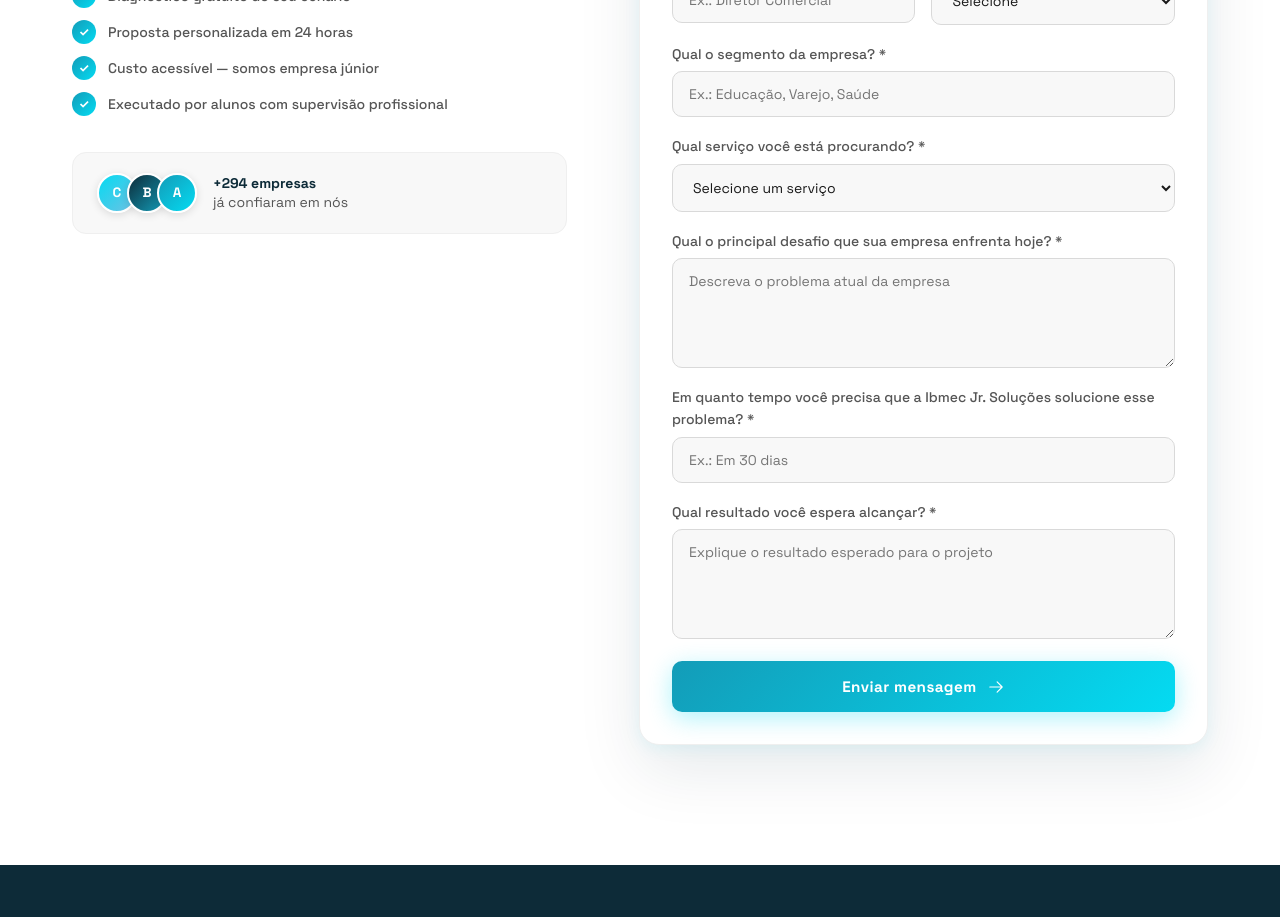
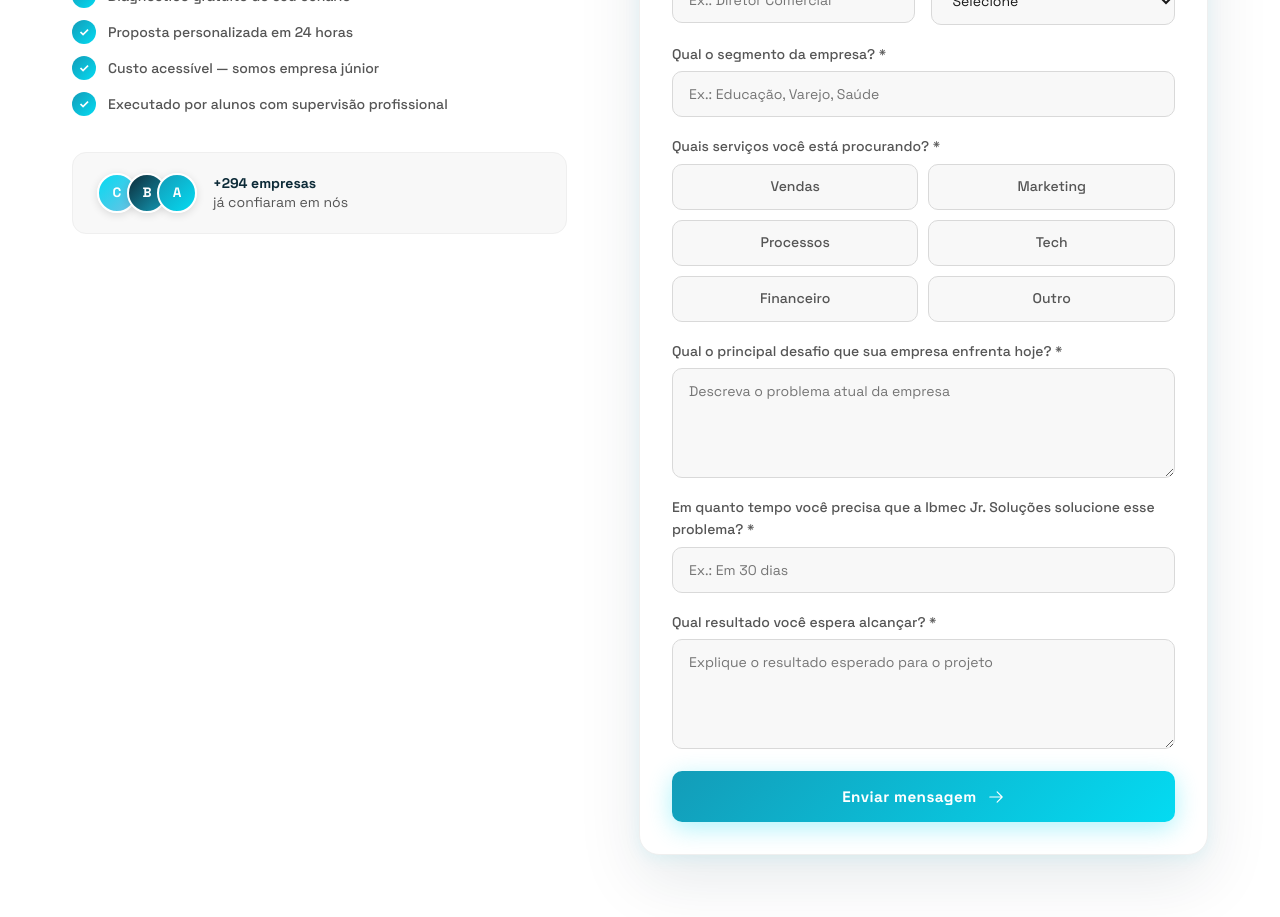
Before and after one commit to ibmecjrsolucoes/siteibmec, a React (Vite) app in the folder site/: page /contato in a window 1280 px wide. Shown: the part 2160-3077 px from the top of the page. Built offline with nearby package versions, Linux system fonts and the light colour scheme; a web font is replaced by a local one.

Commit message:
correção em todos os formularios para que a seleção de serviços aceite respostas multiplas

```diff
--- a/site/src/components/Contact.tsx
+++ b/site/src/components/Contact.tsx
@@ -9,7 +9,7 @@ interface FormData {
   cargo: string;
   funcionarios: string;
   segmento: string;
-  servico: string;
+  servico: string[];
   servicoOutro: string;
   desafioPrincipal: string;
   prazoSolucao: string;
@@ -23,7 +23,7 @@ const INITIAL_FORM: FormData = {
   cargo: '',
   funcionarios: '',
   segmento: '',
-  servico: '',
+  servico: [],
   servicoOutro: '',
   desafioPrincipal: '',
   prazoSolucao: '',
@@ -31,6 +31,7 @@ const INITIAL_FORM: FormData = {
 };
 
 const WHATSAPP_NUMBER = '5522988329121';
+const SERVICE_OPTIONS = ['Vendas', 'Marketing', 'Processos', 'Tech', 'Financeiro', 'Outro'] as const;
 
 export default function Contact() {
   const { ref, isVisible } = useScrollAnimation({ threshold: 0.1 });
@@ -39,12 +40,36 @@ export default function Contact() {
 
   const handleChange = (e: ChangeEvent<HTMLInputElement | HTMLTextAreaElement | HTMLSelectElement>) => {
     const { name, value } = e.target;
+
+    if (name === 'servico' && e.target instanceof HTMLInputElement && e.target.type === 'checkbox') {
+      const input = e.target;
+      setForm((prev) => {
+        const nextServices = input.checked
+          ? [...prev.servico, value]
+          : prev.servico.filter((item) => item !== value);
+
+        return {
+          ...prev,
+          servico: nextServices,
+          servicoOutro: nextServices.includes('Outro') ? prev.servicoOutro : '',
+        };
+      });
+      return;
+    }
+
     setForm((prev) => ({ ...prev, [name]: value }));
   };
 
   const handleSubmit = (e: FormEvent) => {
     e.preventDefault();
-    const servicoFinal = form.servico === 'Outro' ? `Outro: ${form.servicoOutro}` : form.servico;
+    if (form.servico.length === 0) {
+      return;
+    }
+
+    const servicosSelecionados = form.servico.includes('Outro')
+      ? [...form.servico.filter((item) => item !== 'Outro'), `Outro: ${form.servicoOutro}`]
+      : form.servico;
+    const servicoFinal = servicosSelecionados.join(', ');
     const lines = [
       '🎓 *Nova mensagem pelo site — IBMEC Jr.*',
       '',
@@ -245,25 +270,30 @@ export default function Contact() {
                 </div>
 
                 <div className="contact__field">
-                  <label htmlFor="servico">Qual serviço você está procurando? *</label>
-                  <select
-                    id="servico"
-                    name="servico"
-                    value={form.servico}
-                    onChange={handleChange}
-                    required
-                  >
-                    <option value="">Selecione um serviço</option>
-                    <option value="Vendas">Vendas</option>
-                    <option value="Marketing">Marketing</option>
-                    <option value="Processos">Processos</option>
-                    <option value="Tech">Tech</option>
-                    <option value="Financeiro">Financeiro</option>
-                    <option value="Outro">Outro</option>
-                  </select>
+                  <label id="servico-label">Quais serviços você está procurando? *</label>
+                  <div className="contact__services-picker" role="group" aria-labelledby="servico-label">
+                    {SERVICE_OPTIONS.map((option, index) => (
+                      <label
+                        key={option}
+                        htmlFor={`servico-${option}`}
+                        className={`contact__service-option ${form.servico.includes(option) ? 'is-selected' : ''}`}
+                      >
+                        <input
+                          type="checkbox"
+                          id={`servico-${option}`}
+                          name="servico"
+                          value={option}
+                          checked={form.servico.includes(option)}
+                          onChange={handleChange}
+                          required={index === 0 && form.servico.length === 0}
+                        />
+                        <span>{option}</span>
+                      </label>
+                    ))}
+                  </div>
                 </div>
 
-                {form.servico === 'Outro' && (
+                {form.servico.includes('Outro') && (
                   <div className="contact__field">
                     <label htmlFor="servicoOutro">Qual serviço? *</label>
                     <input
@@ -272,7 +302,7 @@ export default function Contact() {
                       name="servicoOutro"
                       value={form.servicoOutro}
                       onChange={handleChange}
-                      required
+                      required={form.servico.includes('Outro')}
                       placeholder="Descreva o serviço desejado"
                     />
                   </div>
--- a/site/src/pages/ContatoPage.css
+++ b/site/src/pages/ContatoPage.css
@@ -587,6 +587,61 @@
   min-height: 110px;
 }
 
+.ct-services-picker {
+  display: grid;
+  grid-template-columns: repeat(2, minmax(0, 1fr));
+  gap: 10px;
+}
+
+.ct-service-option {
+  position: relative;
+  display: flex;
+  align-items: center;
+  justify-content: center;
+  min-height: 46px;
+  padding: 10px 14px;
+  border-radius: 10px;
+  border: 1.5px solid var(--color-gray-200);
+  background: var(--color-gray-50);
+  color: var(--color-gray-500);
+  font-size: var(--fs-small);
+  font-weight: var(--fw-medium);
+  cursor: pointer;
+  user-select: none;
+  transition: border-color 0.2s, background 0.2s, color 0.2s, box-shadow 0.2s, transform 0.2s;
+}
+
+.ct-service-option input {
+  position: absolute;
+  opacity: 0;
+  pointer-events: none;
+}
+
+.ct-service-option:hover {
+  border-color: rgba(19, 156, 184, 0.45);
+  background: rgba(4, 219, 242, 0.08);
+  color: var(--color-primary-dark);
+}
+
+.ct-service-option:has(input:focus-visible) {
+  outline: none;
+  border-color: var(--color-primary-2);
+  box-shadow: 0 0 0 3.5px rgba(4, 219, 242, 0.16);
+  background: #fff;
+}
+
+.ct-service-option.is-selected {
+  border-color: var(--color-primary-2);
+  background: linear-gradient(135deg, rgba(4, 219, 242, 0.16), rgba(19, 156, 184, 0.14));
+  color: var(--color-primary-dark);
+  font-weight: var(--fw-semibold);
+  box-shadow: 0 8px 22px rgba(4, 219, 242, 0.15);
+}
+
+.ct-service-option.is-selected:hover {
+  transform: translateY(-1px);
+}
+
 .ct-row {
   display: grid;
   grid-template-columns: 1fr 1fr;
@@ -714,6 +769,10 @@
     grid-template-columns: 1fr;
   }
 
+  .ct-services-picker {
+    grid-template-columns: 1fr;
+  }
+
   .ct-form-card__header,
   .ct-form {
     padding-left: 20px;
--- a/site/src/pages/ContatoPage.tsx
+++ b/site/src/pages/ContatoPage.tsx
@@ -15,7 +15,7 @@ interface FormData {
   cargo: string;
   funcionarios: string;
   segmento: string;
-  servico: string;
+  servico: string[];
   servicoOutro: string;
   desafioPrincipal: string;
   prazoSolucao: string;
@@ -29,7 +29,7 @@ const INITIAL_FORM: FormData = {
   cargo: '',
   funcionarios: '',
   segmento: '',
-  servico: '',
+  servico: [],
   servicoOutro: '',
   desafioPrincipal: '',
   prazoSolucao: '',
@@ -37,6 +37,7 @@ const INITIAL_FORM: FormData = {
 };
 
 const WHATSAPP_NUMBER = '5522988329121';
+const SERVICE_OPTIONS = ['Vendas', 'Marketing', 'Processos', 'Tech', 'Financeiro', 'Outro'] as const;
 
 const INFO_CARDS = [
   {
@@ -116,12 +117,32 @@ export default function ContatoPage() {
 
   const handleChange = (e: ChangeEvent<HTMLInputElement | HTMLTextAreaElement | HTMLSelectElement>) => {
     const { name, value } = e.target;
+
+    if (name === 'servico' && e.target instanceof HTMLInputElement && e.target.type === 'checkbox') {
+      const input = e.target;
+      setForm((prev) => {
+        const nextServices = input.checked
+          ? [...prev.servico, value]
+          : prev.servico.filter((item) => item !== value);
+
+        return {
+          ...prev,
+          servico: nextServices,
+          servicoOutro: nextServices.includes('Outro') ? prev.servicoOutro : '',
+        };
+      });
+      return;
+    }
+
     setForm((prev) => ({ ...prev, [name]: value }));
   };
 
   const handleSubmit = (e: FormEvent) => {
     e.preventDefault();
-    const servicoFinal = form.servico === 'Outro' ? `Outro: ${form.servicoOutro}` : form.servico;
+    const servicosSelecionados = form.servico.includes('Outro')
+      ? [...form.servico.filter((item) => item !== 'Outro'), `Outro: ${form.servicoOutro}`]
+      : form.servico;
+    const servicoFinal = servicosSelecionados.join(', ');
     const lines = [
       '🎓 *Nova mensagem pelo site — IBMEC Jr.*',
       '',
@@ -428,25 +449,29 @@ export default function ContatoPage() {
                     </div>
 
                     <div className="ct-field">
-                      <label htmlFor="ct-servico">Qual serviço você está procurando? *</label>
-                      <select
-                        id="ct-servico"
-                        name="servico"
-                        value={form.servico}
-                        onChange={handleChange}
-                        required
-                      >
-                        <option value="">Selecione um serviço</option>
-                        <option value="Vendas">Vendas</option>
-                        <option value="Marketing">Marketing</option>
-                        <option value="Processos">Processos</option>
-                        <option value="Tech">Tech</option>
-                        <option value="Financeiro">Financeiro</option>
-                        <option value="Outro">Outro</option>
-                      </select>
+                      <label id="ct-servico-label">Quais serviços você está procurando? *</label>
+                      <div className="ct-services-picker" role="group" aria-labelledby="ct-servico-label">
+                        {SERVICE_OPTIONS.map((option) => (
+                          <label
+                            key={option}
+                            htmlFor={`ct-servico-${option}`}
+                            className={`ct-service-option ${form.servico.includes(option) ? 'is-selected' : ''}`}
+                          >
+                            <input
+                              type="checkbox"
+                              id={`ct-servico-${option}`}
+                              name="servico"
+                              value={option}
+                              checked={form.servico.includes(option)}
+                              onChange={handleChange}
+                            />
+                            <span>{option}</span>
+                          </label>
+                        ))}
+                      </div>
                     </div>
 
-                    {form.servico === 'Outro' && (
+                    {form.servico.includes('Outro') && (
                       <div className="ct-field">
                         <label htmlFor="ct-servico-outro">Qual serviço? *</label>
                         <input
@@ -455,7 +480,7 @@ export default function ContatoPage() {
                           name="servicoOutro"
                           value={form.servicoOutro}
                           onChange={handleChange}
-                          required
+                          required={form.servico.includes('Outro')}
                           placeholder="Descreva o serviço desejado"
                         />
                       </div>
```
Also changed, not shown: site/src/components/Contact.css (+58 -0 lines).
